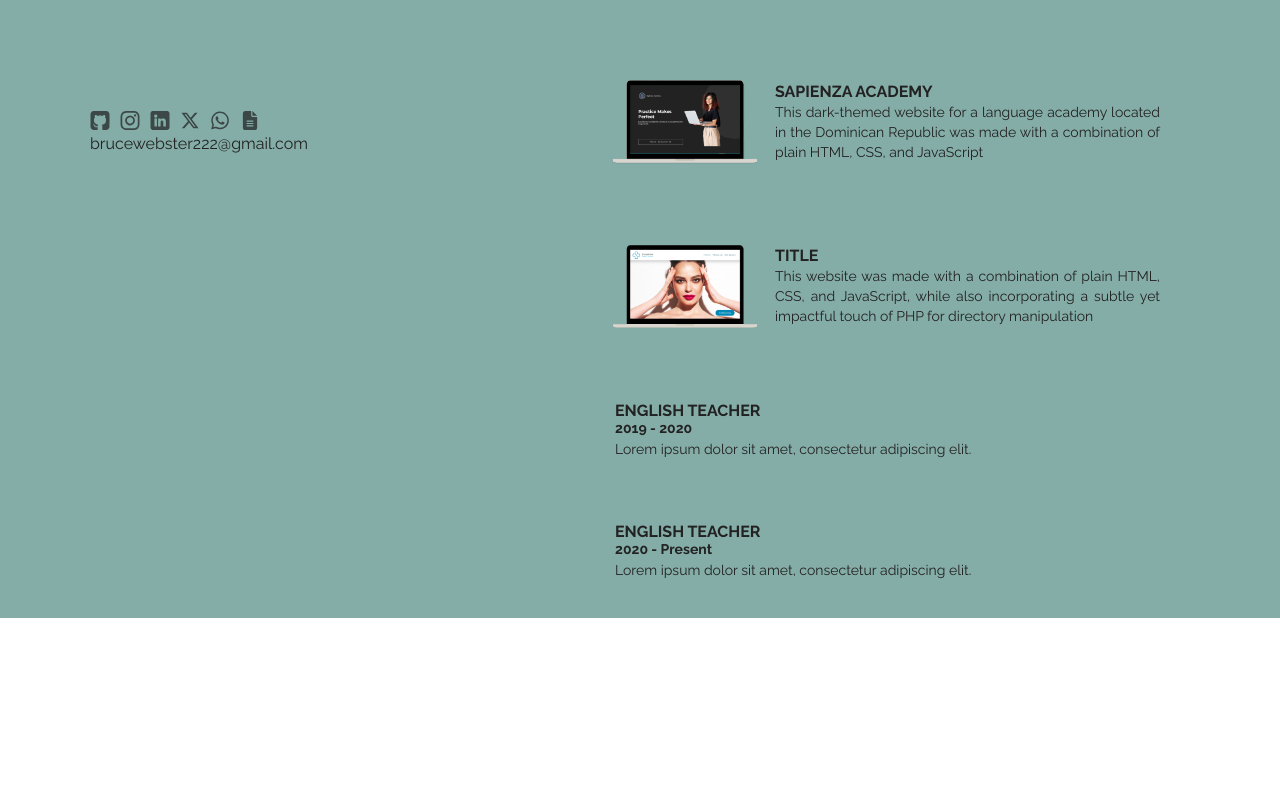
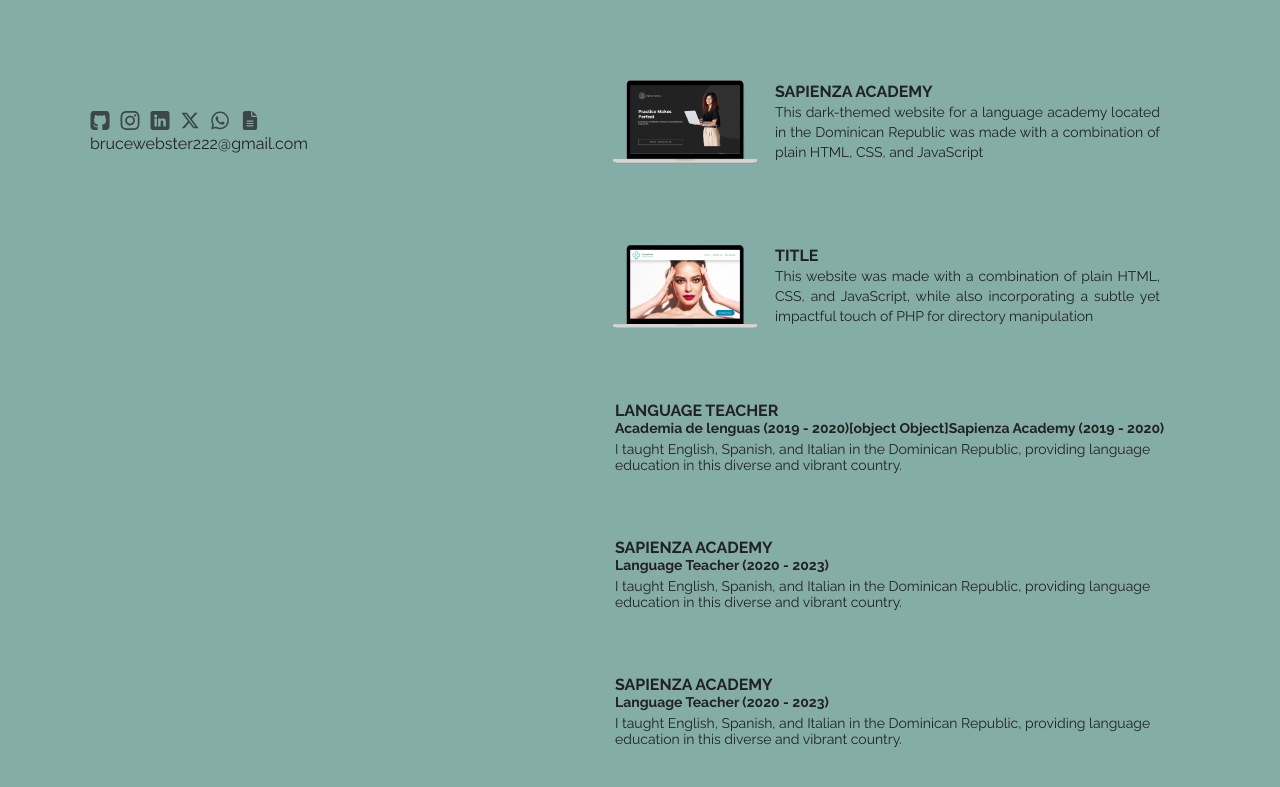
Before and after one commit to Bruce-Webster-21/personal-portfolio, a React (Vite) app: page / in a window 1280 px wide. Shown: the part 577-1364 px from the top of the page. Before the commit the page ends 1195 px from the top, so only its background shows below. Built offline with nearby package versions, Linux system fonts and the light colour scheme.

Commit message:
Added information to job experience

```diff
--- a/src/ExperienceList.jsx
+++ b/src/ExperienceList.jsx
@@ -5,15 +5,27 @@ export default function ExperienceList() {
   const experiences = [
     {
       id: uuidv4(),
-      title: "English Teacher",
-      subTitle: "2019 - 2020",
-      description: "Lorem ipsum dolor sit amet, consectetur adipiscing elit.",
+      title: "Language Teacher",
+      subTitle:
+        "Academia de lenguas (2019 - 2020)" +
+        <br /> +
+        "Sapienza Academy (2019 - 2020)",
+      description:
+        "I taught English, Spanish, and Italian in the Dominican Republic, providing language education in this diverse and vibrant country.",
     },
     {
       id: uuidv4(),
-      title: "English Teacher",
-      subTitle: "2020 - Present",
-      description: "Lorem ipsum dolor sit amet, consectetur adipiscing elit.",
+      title: "Sapienza Academy",
+      subTitle: "Language Teacher (2020 - 2023)",
+      description:
+        "I taught English, Spanish, and Italian in the Dominican Republic, providing language education in this diverse and vibrant country.",
+    },
+    {
+      id: uuidv4(),
+      title: "Sapienza Academy",
+      subTitle: "Language Teacher (2020 - 2023)",
+      description:
+        "I taught English, Spanish, and Italian in the Dominican Republic, providing language education in this diverse and vibrant country.",
     },
   ];
 
```
